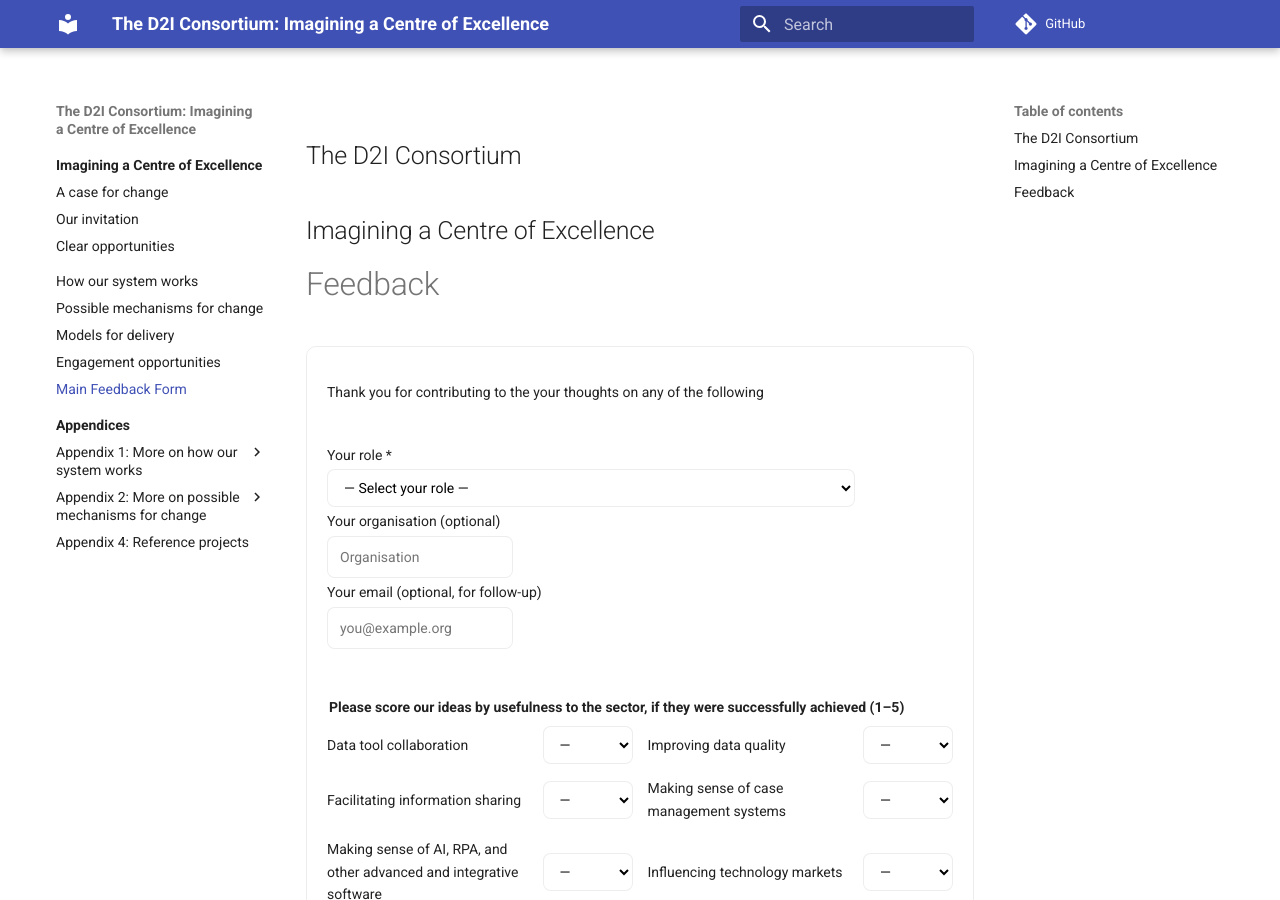
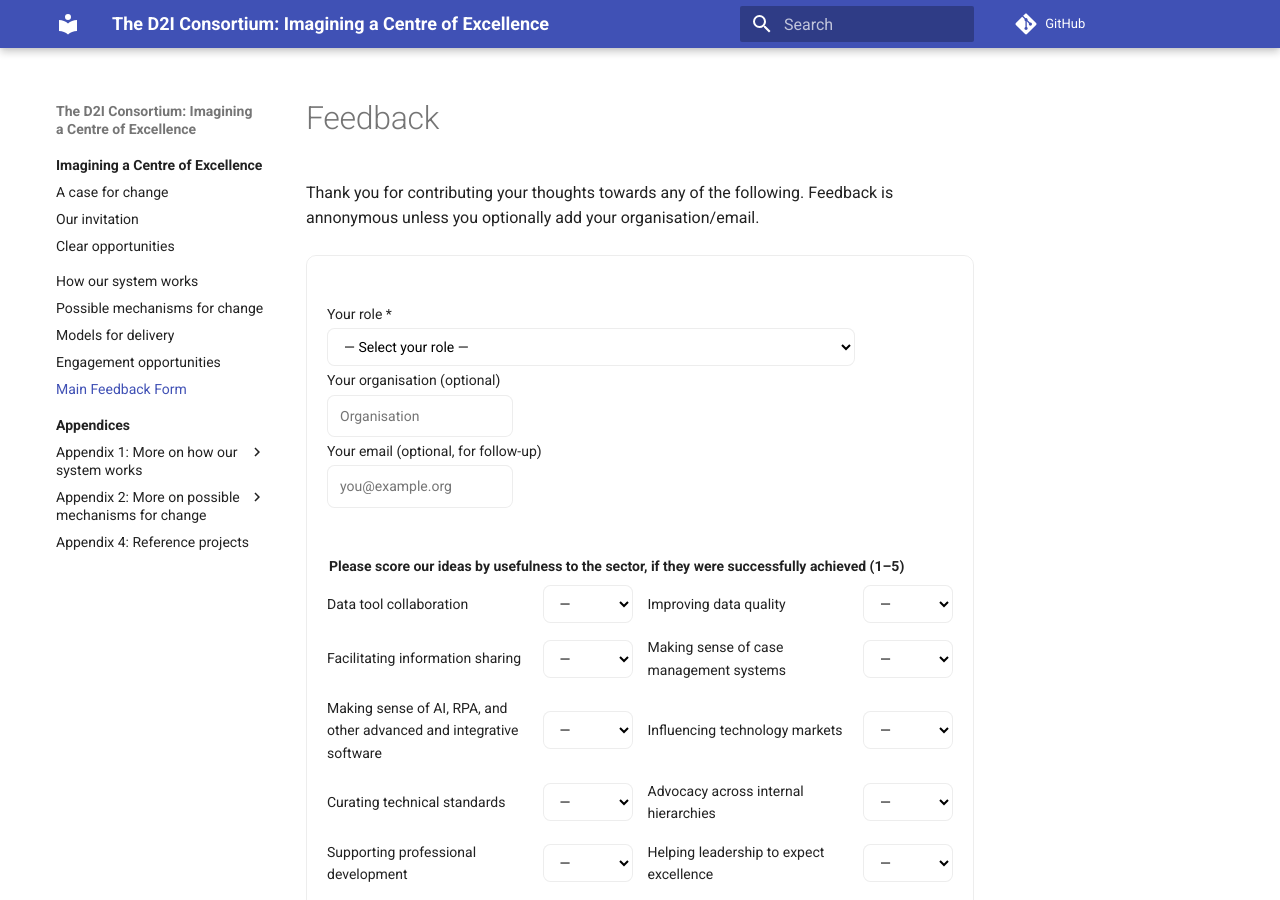
Before and after one commit to data-to-insight/centre-of-excellence, an MkDocs documentation site: the page built from docs/feedback.md, in a window 1280 px wide and 900 px high. Built offline with MkDocs 1.6.1 and Material for MkDocs 9.7.7, drawn with Linux system fonts in a browser that asks for light colours; comment, search, counter and statistics services are not loaded.

Commit message:
minor intro txt chg

```diff
--- a/docs/feedback.md
+++ b/docs/feedback.md
@@ -1,10 +1,9 @@
-## The D2I Consortium
-## Imagining a Centre of Excellence
-
 # Feedback
 
+Thank you for contributing your thoughts towards any of the following.
+Feedback is annonymous unless you optionally add your organisation/email.
+
 <div class="feedback-section feedback-main" id="main-feedback">
-  <p>Thank you for contributing to the your thoughts on any of the following</p>
   <form id="main-form" novalidate>
     <!-- hidden -->
     <input type="hidden" id="mf-page" name="page">
```
